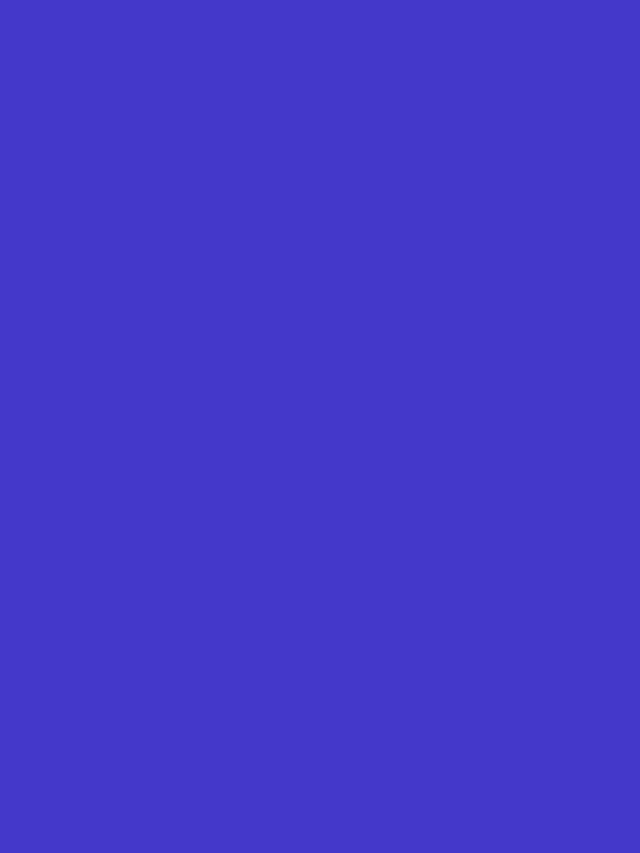
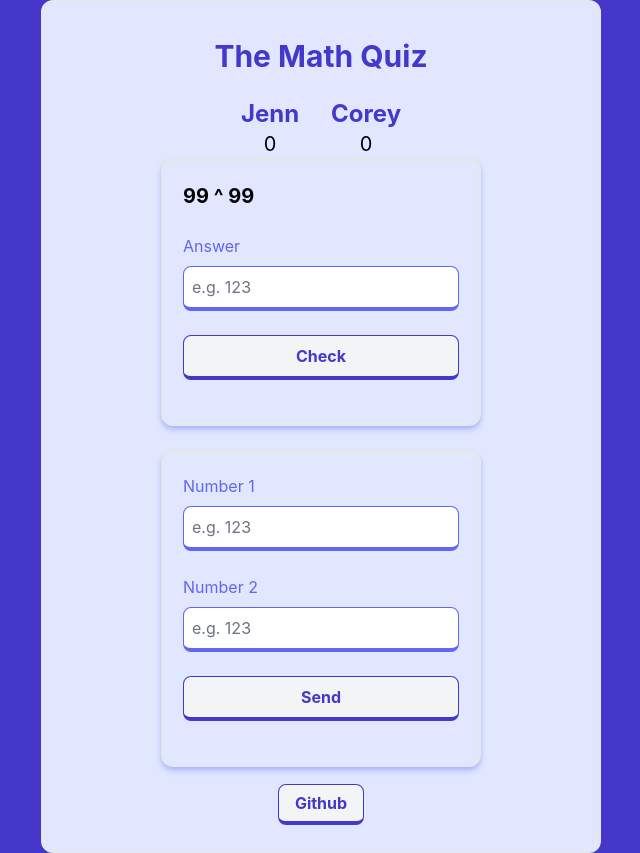
Before and after one commit to TalkativeDiv/math_quiz, a website with bundled scripts: page game.html in a window 1280 px wide. Shown: the whole page, without its empty margins (319-959 px from the left). Before the commit the page ends 800 px from the top, so only its background shows below. Built offline with nearby package versions, Linux system fonts and the light colour scheme; a web font is replaced by a local one.

Commit message:
added game page + more

```diff
--- a/game.html
+++ b/game.html
@@ -33,12 +33,12 @@
       To: "opacity-0"
   -->
         <div
-          class="fixed inset-0 bg-gray-500 bg-opacity-75 transition-opacity"
+          class="fixed inset-0 transition-opacity bg-gray-500 bg-opacity-75"
         ></div>
 
         <div class="fixed inset-0 z-10 overflow-y-auto">
           <div
-            class="flex min-h-full items-end justify-center p-4 text-center sm:items-center sm:p-0"
+            class="flex items-end justify-center min-h-full p-4 text-center sm:items-center sm:p-0"
           >
             <!--
         Modal panel, show/hide based on modal state.
@@ -51,12 +51,12 @@
           To: "opacity-0 translate-y-4 sm:translate-y-0 sm:scale-95"
       -->
             <div
-              class="relative transform overflow-hidden rounded-lg bg-white text-left shadow-xl transition-all sm:my-8 sm:w-full sm:max-w-lg"
+              class="relative overflow-hidden text-left transition-all transform bg-white rounded-lg shadow-xl sm:my-8 sm:w-full sm:max-w-lg"
             >
-              <div class="bg-white px-4 pt-5 pb-4 sm:p-6 sm:pb-4">
+              <div class="px-4 pt-5 pb-4 bg-white sm:p-6 sm:pb-4">
                 <div class="sm:flex sm:items-start">
                   <div
-                    class="mx-auto flex h-12 w-12 flex-shrink-0 items-center justify-center rounded-full bg-red-100 sm:mx-0 sm:h-10 sm:w-10"
+                    class="flex items-center justify-center flex-shrink-0 w-12 h-12 mx-auto bg-red-100 rounded-full sm:mx-0 sm:h-10 sm:w-10"
                   >
                     <svg
                       xmlns="http://www.w3.org/2000/svg"
@@ -90,13 +90,13 @@
                 </div>
               </div>
               <div
-                class="bg-gray-50 px-4 py-3 sm:flex sm:flex-row-reverse sm:px-6"
+                class="px-4 py-3 bg-gray-50 sm:flex sm:flex-row-reverse sm:px-6"
               >
                 <meta http-equiv="refresh" content="2" />
                 <a
                   href="https://www.enable-javascript.com/#pnlcurrentBrowser"
                   target="_blank"
-                  class="inline-flex w-full justify-center rounded-md border border-transparent bg-indigo-600 px-4 py-2 text-base font-medium text-white shadow-sm hover:bg-indigo-700 focus:outline-none focus:ring-2 focus:ring-indigo-500 focus:ring-offset-2 sm:ml-3 sm:w-auto sm:text-sm"
+                  class="inline-flex justify-center w-full px-4 py-2 text-base font-medium text-white bg-indigo-600 border border-transparent rounded-md shadow-sm hover:bg-indigo-700 focus:outline-none focus:ring-2 focus:ring-indigo-500 focus:ring-offset-2 sm:ml-3 sm:w-auto sm:text-sm"
                   >How To Enable Javascript</a
                 >
               </div>
@@ -106,5 +106,96 @@
       </div>
     </noscript>
   </head>
-  <body class="grid place-items-center min-h-screen bg-indigo-700"></body>
+  <body class="grid min-h-screen bg-indigo-700 place-items-center">
+    <div
+      class="p-9 m-auto text-center bg-indigo-100 border-2 w-[35rem] rounded-xl shadow-blue-400"
+    >
+      <h1 class="text-3xl font-bold text-indigo-700">The Math Quiz</h1>
+      <br />
+      <div class="flex justify-center gap-8">
+        <div class="flex flex-col">
+          <span id="name1" class="text-2xl font-bold text-indigo-700"
+            >Jenn</span
+          >
+          <span id="score1" class="text-xl">0</span>
+        </div>
+        <div class="flex flex-col">
+          <span id="name2" class="text-2xl font-bold text-indigo-700"
+            >Corey</span
+          >
+          <span id="score2" class="text-xl">0</span>
+        </div>
+      </div>
+      <form
+        class="w-full max-w-xs p-5 m-auto bg-indigo-100 border-2 border-t-4 shadow-md rounded-xl shadow-indigo-300"
+      >
+        <h1 class="text-xl font-bold text-left">99 ^ 99</h1>
+        <br />
+        <label class="block mb-2 text-left text-indigo-500" for="answer"
+          >Answer</label
+        >
+        <input
+          class="w-full p-2 text-left text-indigo-700 border-b-4 border-indigo-500 rounded-lg outline-none focus:border focus:border-none focus:bg-slate-100"
+          type="number"
+          id="answer"
+          name="answer"
+          placeholder="e.g. 123"
+          required
+        />
+        <br />
+        <br />
+
+        <button
+          class="w-full px-4 py-2 mb-6 font-bold text-indigo-700 bg-gray-100 border border-b-4 border-indigo-700 rounded-lg active:border"
+          type="submit"
+        >
+          Check
+        </button>
+      </form>
+      <br />
+      <form
+        class="w-full max-w-xs p-5 m-auto bg-indigo-100 border-2 border-t-4 shadow-md rounded-xl shadow-indigo-300"
+      >
+        <label class="block mb-2 text-left text-indigo-500" for="num1"
+          >Number 1</label
+        >
+        <input
+          class="w-full p-2 text-left text-indigo-700 border-b-4 border-indigo-500 rounded-lg outline-none focus:border focus:border-none focus:bg-slate-100"
+          type="number"
+          id="num1"
+          name="num1"
+          placeholder="e.g. 123"
+          required
+        />
+        <br />
+        <br />
+        <label class="block mb-2 text-left text-indigo-500" for="num2"
+          >Number 2</label
+        >
+        <input
+          class="w-full p-2 text-left text-indigo-700 border-b-4 border-indigo-500 rounded-lg outline-none focus:border focus:border-none focus:bg-slate-100"
+          type="number"
+          id="num2"
+          name="num2"
+          placeholder="e.g. 123"
+          required
+        />
+        <br /><br />
+        <button
+          class="w-full px-4 py-2 mb-6 font-bold text-indigo-700 bg-gray-100 border border-b-4 border-indigo-700 rounded-lg active:border"
+          type="submit"
+        >
+          Send
+        </button>
+      </form>
+      <div class="w-0 h-0 text-yellow-500"></div>
+      <br>
+      <a
+      class="px-4 py-2 mb-6 font-bold text-indigo-700 bg-gray-100 border border-b-4 border-indigo-700 rounded-lg active:border"
+href="https://github.com/TalkativeDiv/math_quiz"    >
+      Github
+    </a>
+    </div>
+
+  </body>
 </html>
--- /dev/null
+++ b/src/scripts/pages/game.js
@@ -0,0 +1,18 @@
+const game = () => {
+  const setActive = (target, bool) => {
+    if (bool) {
+      target.classList.remove('text-indigo-700');
+      target.classList.add('text-yellow-500');
+    } else {
+      target.classList.remove('text-yellow-500');
+      target.classList.add('text-indigo-700');
+    }
+  };
+  // btw yellow means question turn and indigo means answer turn
+  setActive(document.querySelector('#name1'), true);
+  setTimeout(() => {
+    setActive(document.querySelector('#name1'), false);
+  }, 1000);
+};
+
+export default game;
--- a/src/scripts/script.js
+++ b/src/scripts/script.js
@@ -1,5 +1,13 @@
 import login from './pages/login.js';
+import game from './pages/game.js';
 const path = window.location.pathname;
+console.log(path);
 if (path == '/') {
   login();
 }
+switch (path) {
+  case '/':
+    login();
+  case '/game':
+    game();
+}
```
Also changed, not shown: index.html (+22 -16 lines), dist/global.css.
